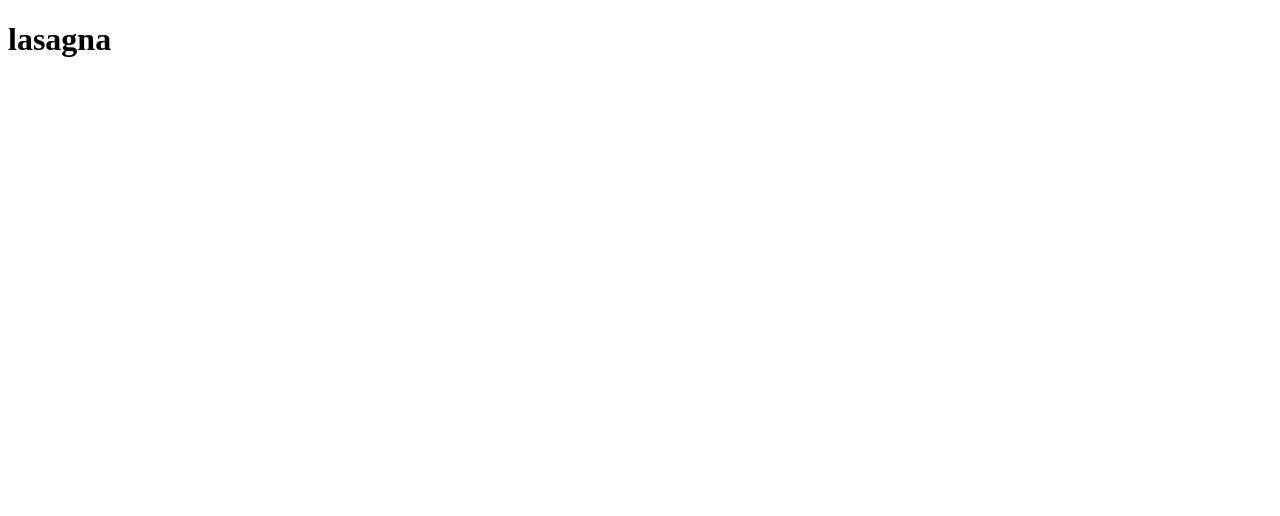
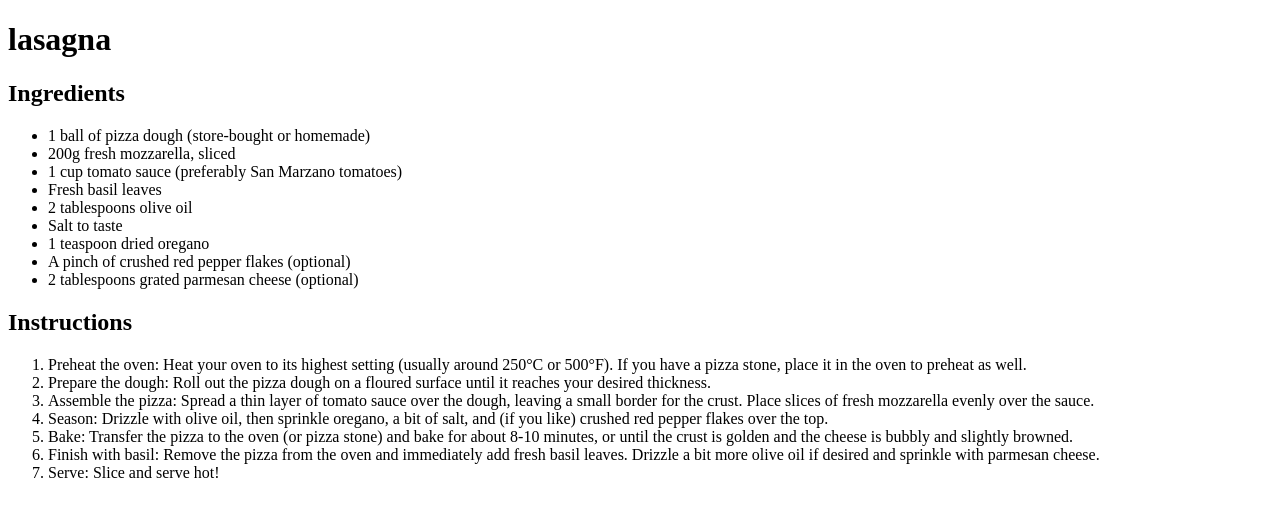
Before and after one commit to NazimAlamSaifi/Odin-recipes, a plain HTML site: page recipes/lasagna.html in a window 1280 px wide. Drawn offline with Linux system fonts and the light colour scheme.

Commit message:
Edit index.html and recipes/lasagna.html

```diff
--- a/recipes/lasagna.html
+++ b/recipes/lasagna.html
@@ -1,4 +1,32 @@
 <!DOCTYPE html>
 <html>
     <h1>lasagna</h1>
-</html>
+</html><main>
+    <section id="ingredients">
+        <h2>Ingredients</h2>
+        <ul>
+            <li>1 ball of pizza dough (store-bought or homemade)</li>
+            <li>200g fresh mozzarella, sliced </li>
+            <li>1 cup tomato sauce (preferably San Marzano tomatoes)</li>
+            <li>Fresh basil leaves</li>
+            <li>2 tablespoons olive oil</li>
+            <li>Salt to taste</li>
+            <li>1 teaspoon dried oregano</li>
+            <li>A pinch of crushed red pepper flakes (optional)</li>
+            <li>2 tablespoons grated parmesan cheese (optional)</li>
+        </ul>
+    </section>
+
+    <section id="instructions">
+        <h2>Instructions</h2>
+        <ol>
+            <li>Preheat the oven: Heat your oven to its highest setting (usually around 250°C or 500°F). If you have a pizza stone, place it in the oven to preheat as well.</li>
+            <li>Prepare the dough: Roll out the pizza dough on a floured surface until it reaches your desired thickness.</li>
+            <li>Assemble the pizza: Spread a thin layer of tomato sauce over the dough, leaving a small border for the crust. Place slices of fresh mozzarella evenly over the sauce.</li>
+            <li>Season: Drizzle with olive oil, then sprinkle oregano, a bit of salt, and (if you like) crushed red pepper flakes over the top.</li>
+            <li>Bake: Transfer the pizza to the oven (or pizza stone) and bake for about 8-10 minutes, or until the crust is golden and the cheese is bubbly and slightly browned.</li>
+            <li>Finish with basil: Remove the pizza from the oven and immediately add fresh basil leaves. Drizzle a bit more olive oil if desired and sprinkle with parmesan cheese.</li>
+            <li>Serve: Slice and serve hot!</li>
+        </ol>
+    </section>
+</main>
```
Also changed, not shown: index.html (+1 -23 lines).
